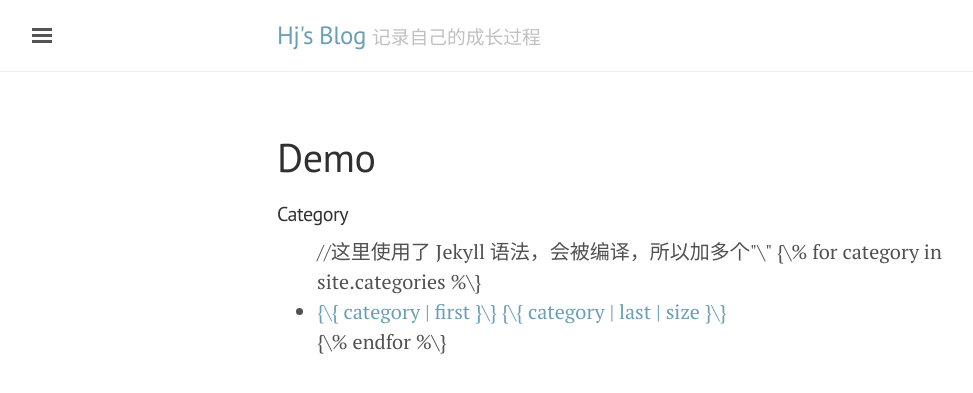
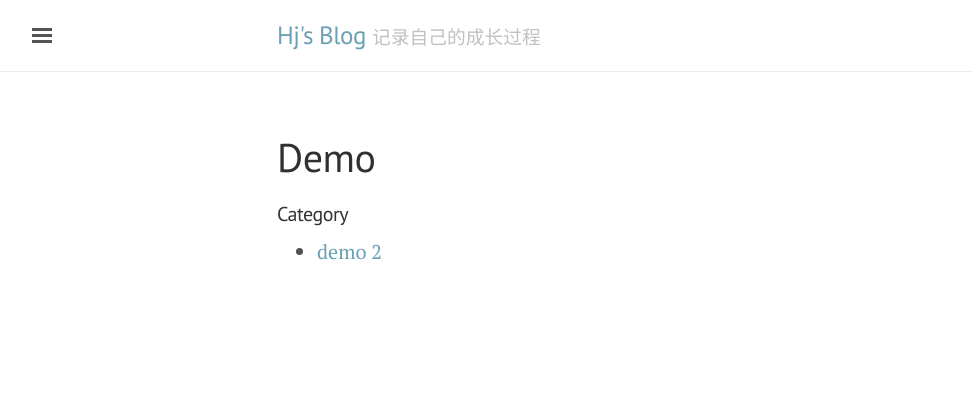
Before and after one commit to hxjiejie/jekyll_demo, a Jekyll site: the page built from about.md, in a window 1280 px wide. Shown: the top 393 px of the page, without its empty margins (3-976 px from the left). Built offline with Jekyll 4.4.1, drawn with Linux system fonts in a browser that asks for light colours.

Commit message:
Update about.md

```diff
--- a/about.md
+++ b/about.md
@@ -5,10 +5,9 @@ title: Demo
 
 <h4>Category</h4>
 <ul>
-    //这里使用了 Jekyll 语法，会被编译，所以加多个"\"
-    {\% for category in site.categories %\}
-    <li><a href="/categories/{\{ category | first }\}/" title="view all
-posts">{\{ category | first }\} {\{ category | last | size }\}</a>
+    {% for category in site.categories %}
+    <li><a href="/categories/{{ category | first }}/" title="view all
+posts">{{ category | first }} {{ category | last | size }}</a>
     </li>
-    {\% endfor %\}
+    {% endfor %}
 </ul>
```
